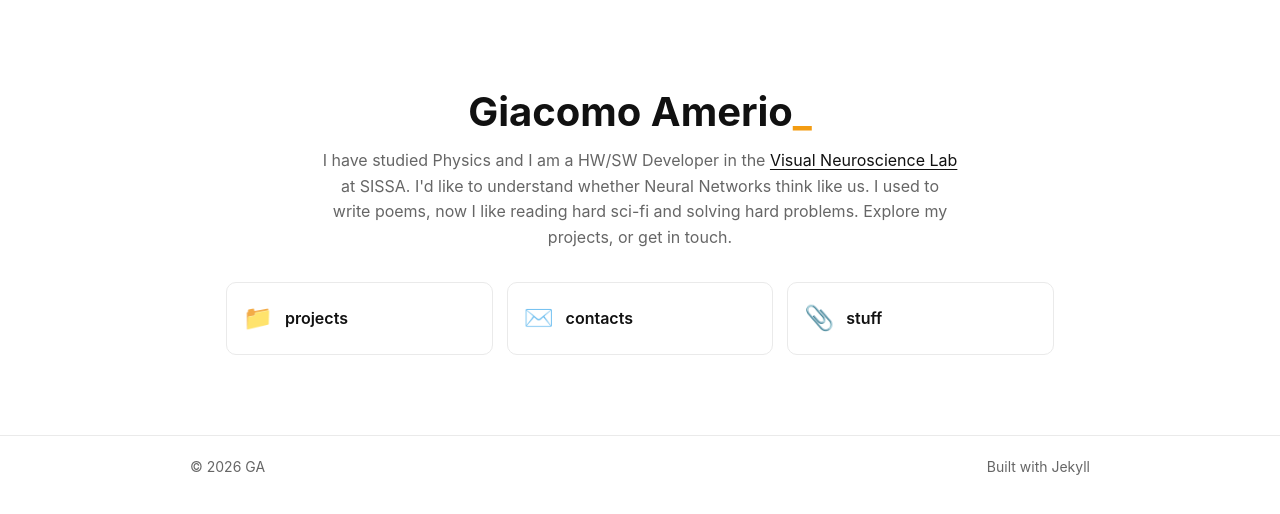
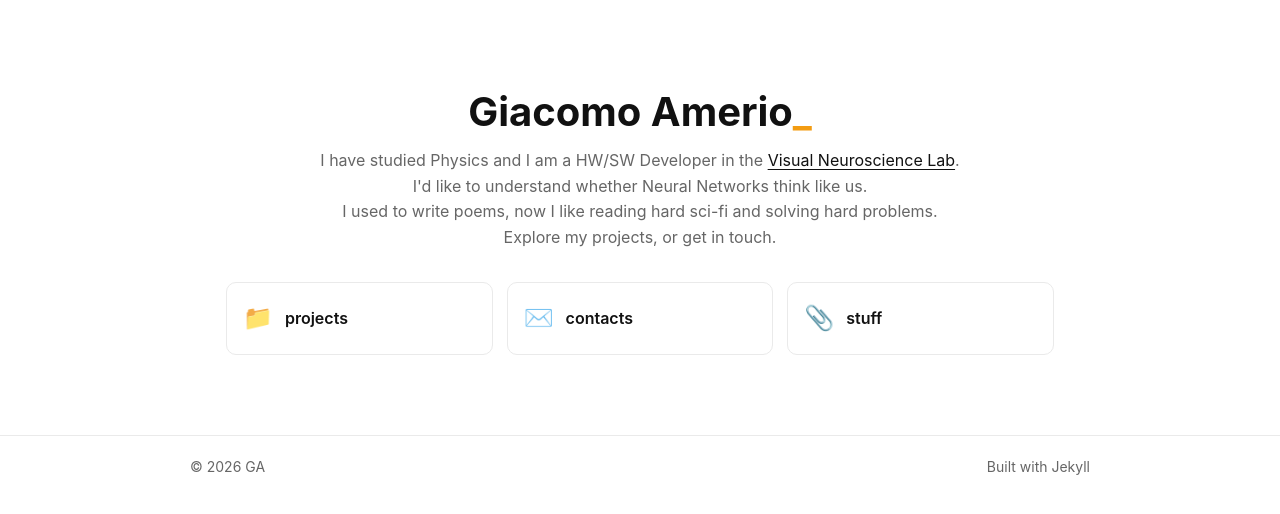
Before and after one commit to Giaco-am/Giaco-am.github.io, a Jekyll site: the page built from index.md, in a window 1280 px wide. Shown: the top 514 px of the page. Built offline with Jekyll 4.4.1, drawn with Linux system fonts in a browser that asks for light colours.

Commit message:
line breaks intro

```diff
--- a/index.md
+++ b/index.md
@@ -5,8 +5,9 @@ title: Giacomo Amerio
 
 <section class="hero">
   <h1>Giacomo Amerio</h1>
-  <p class="muted"> I have studied Physics and I am a HW/SW Developer in the <a href="https://visualneurolab.sissa.it">Visual Neuroscience Lab</a> at SISSA. I'd like to understand whether Neural Networks think like us. I used to write poems, now I like reading hard sci-fi and solving hard problems.
-
+  <p class="muted"> I have studied Physics and I am a HW/SW Developer in the <a href="https://visualneurolab.sissa.it">Visual Neuroscience Lab</a>.<br>
+  I'd like to understand whether Neural Networks think like us.<br>
+  I used to write poems, now I like reading hard sci-fi and solving hard problems.<br>
   Explore my projects, or get in touch.</p>
 </section>
 
```
